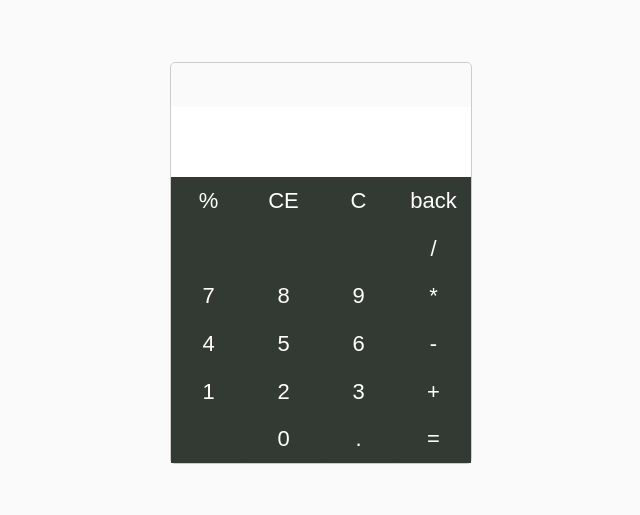
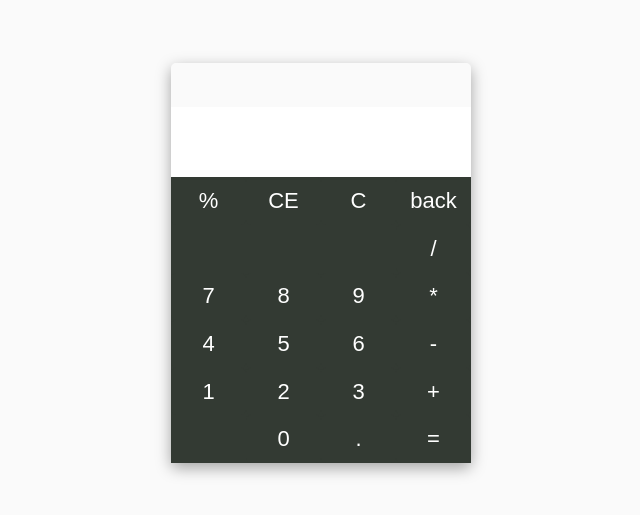
Before and after one commit to Goraka/Vanilla-JavaScript-Calculator, a plain HTML site: page calc_js/index.html in a window 1280 px wide. Shown: the part 137-652 px from the top of the page, without its empty margins (319-959 px from the left). Drawn offline with Linux system fonts and the light colour scheme.

Commit message:
added box shadow to calculator

```diff
--- a/calc_js/styles.css
+++ b/calc_js/styles.css
@@ -15,9 +15,10 @@ div.calc {
     top: 50%;
     -webkit-transform: translate(-50%, -50%);
     transform: translate(-50%, -50%);
-    border: 1px solid #ccc;
+    /* border: 1px solid #ccc; */
     border-radius: 5px;
     background-color: #fff;
+    box-shadow: rgba(0, 0, 0, 0.35) 0px 5px 15px;
 }
 
 div.div-input-container {
```
